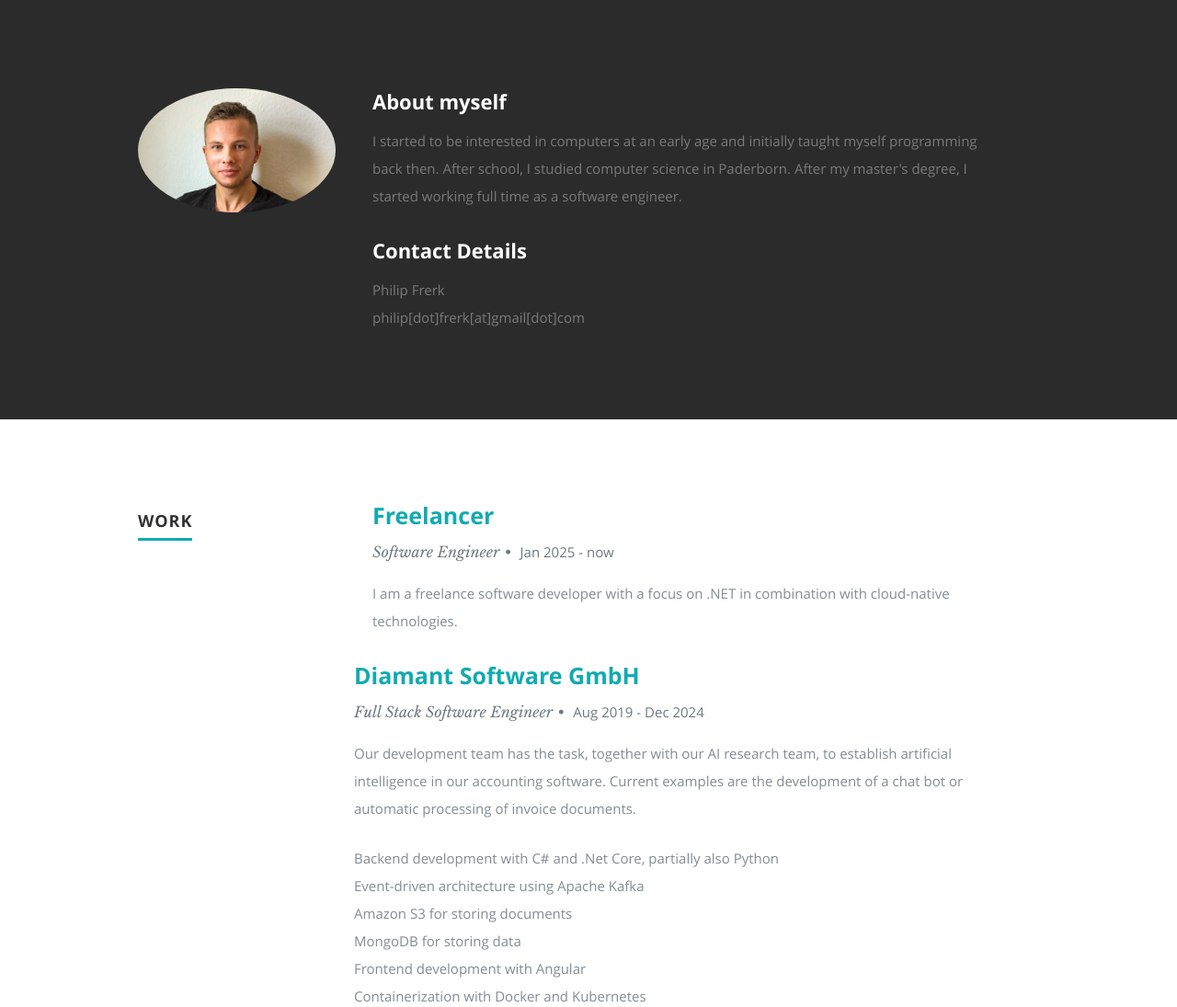
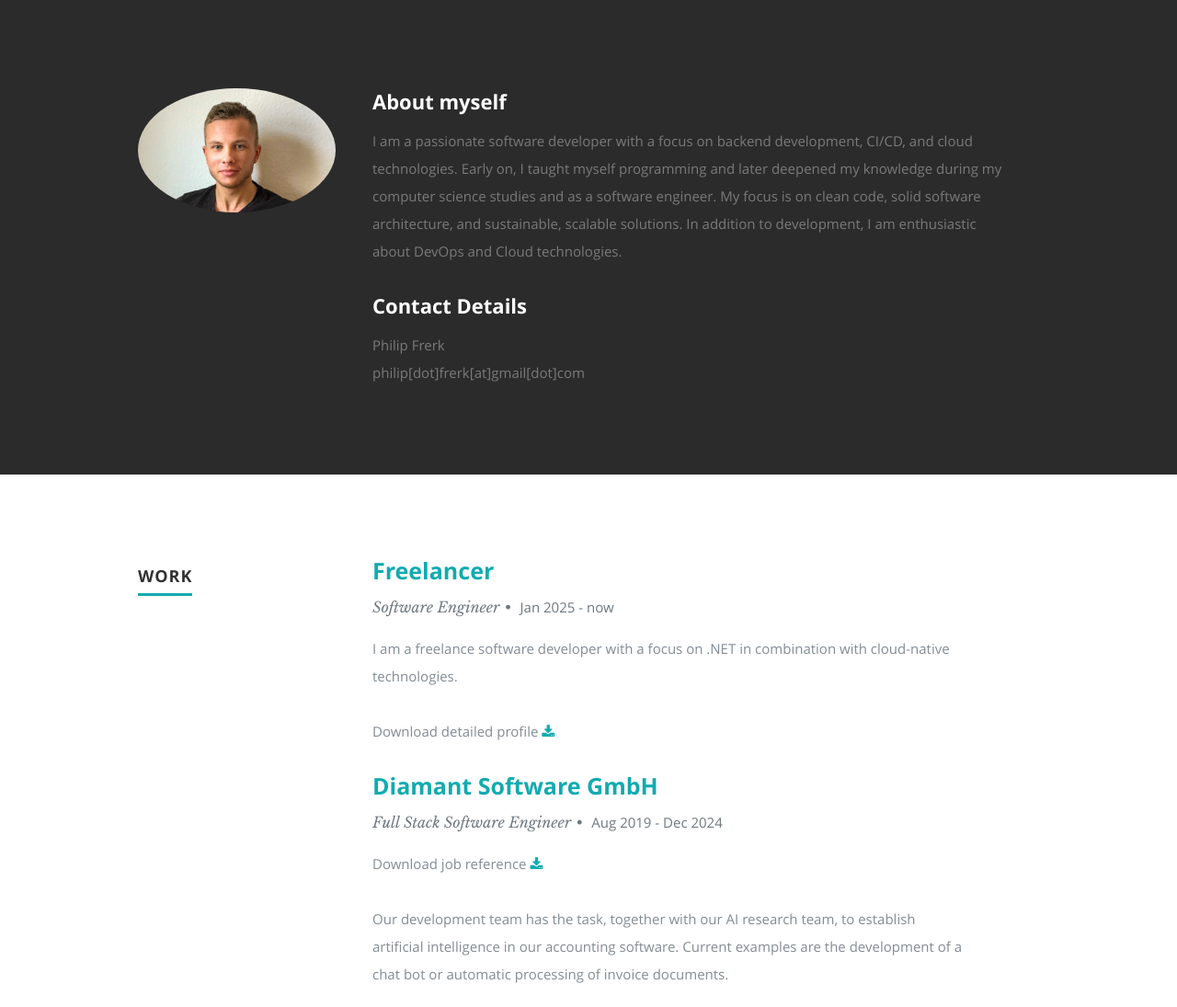
Before and after one commit to ph1l1pF/personal-website, a plain HTML site: page src/index.html in a window 1280 px wide. Shown: the part 800-1895 px from the top of the page at 92% size. Drawn offline with nearby package versions, Linux system fonts and the light colour scheme.

Commit message:
freelancer content

```diff
--- a/src/index.html
+++ b/src/index.html
@@ -89,8 +89,11 @@
 
             <h2>About myself</h2>
 
-            <p>I started to be interested in computers at an early age and initially taught myself programming back then.
-               After school, I studied computer science in Paderborn. After my master's degree, I started working full time as a software engineer.
+            <p>
+               I am a passionate software developer with a focus on backend development, CI/CD, and cloud technologies.
+               Early on, I taught myself programming and later deepened my knowledge during my computer science studies and
+               as a software engineer. My focus is on clean code, solid software architecture, and sustainable, scalable solutions.
+               In addition to development, I am enthusiastic about DevOps and Cloud technologies.
             </p>
 
             <div class="row">
@@ -143,15 +146,18 @@
                   <p class="info">Software Engineer<span>&bull;</span> <em class="date">Jan 2025 - now</em></p>
                   I am a freelance software developer with a focus on .NET in combination with cloud-native technologies.
                   <p>
-
+                  <p>
+                     Download detailed profile <a href="assets/Profil_Philip_Frerk.pdf" target="_blank"><i class="fa fa-download"></i> </a>
+                  </p>
                </div>
+            </div>
 
             <div class="row item">
 
                <div class="twelve columns">
                   <h3><a href="https://www.diamant-software.de" target="_blank">Diamant Software GmbH</a></h3>
                   <p class="info">Full Stack Software Engineer<span>&bull;</span> <em class="date">Aug 2019 - Dec 2024</em></p>
-
+                  <p>Download job reference <a href="assets/Zwischenzeugnis_Diamant.pdf" target="_blank"><i class="fa fa-download"></i> </a></p>
                   <p>
                      Our development team has the task, together with our AI research team, to establish artificial intelligence in our accounting software.
                      Current examples are the development of a chat bot or automatic processing of invoice documents.
```
Also changed, not shown: 2 other files.
